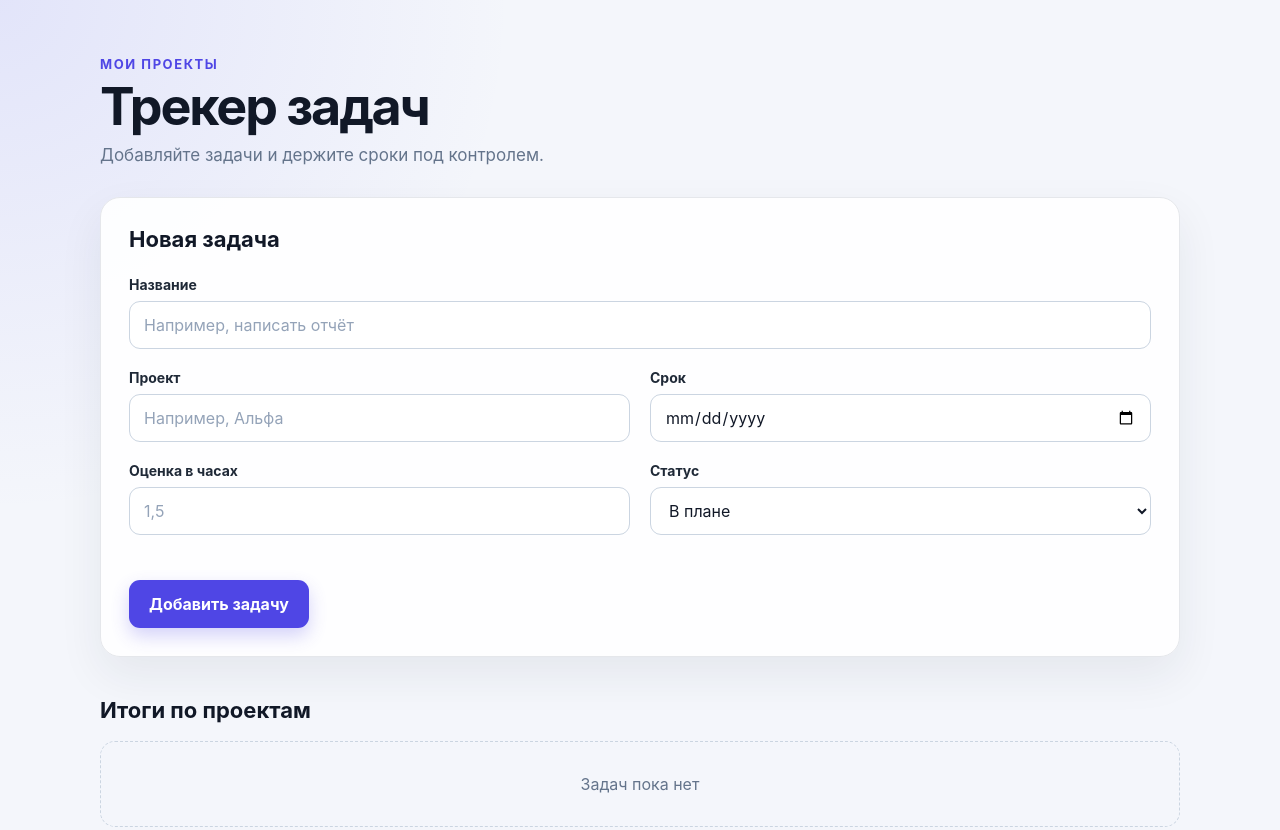
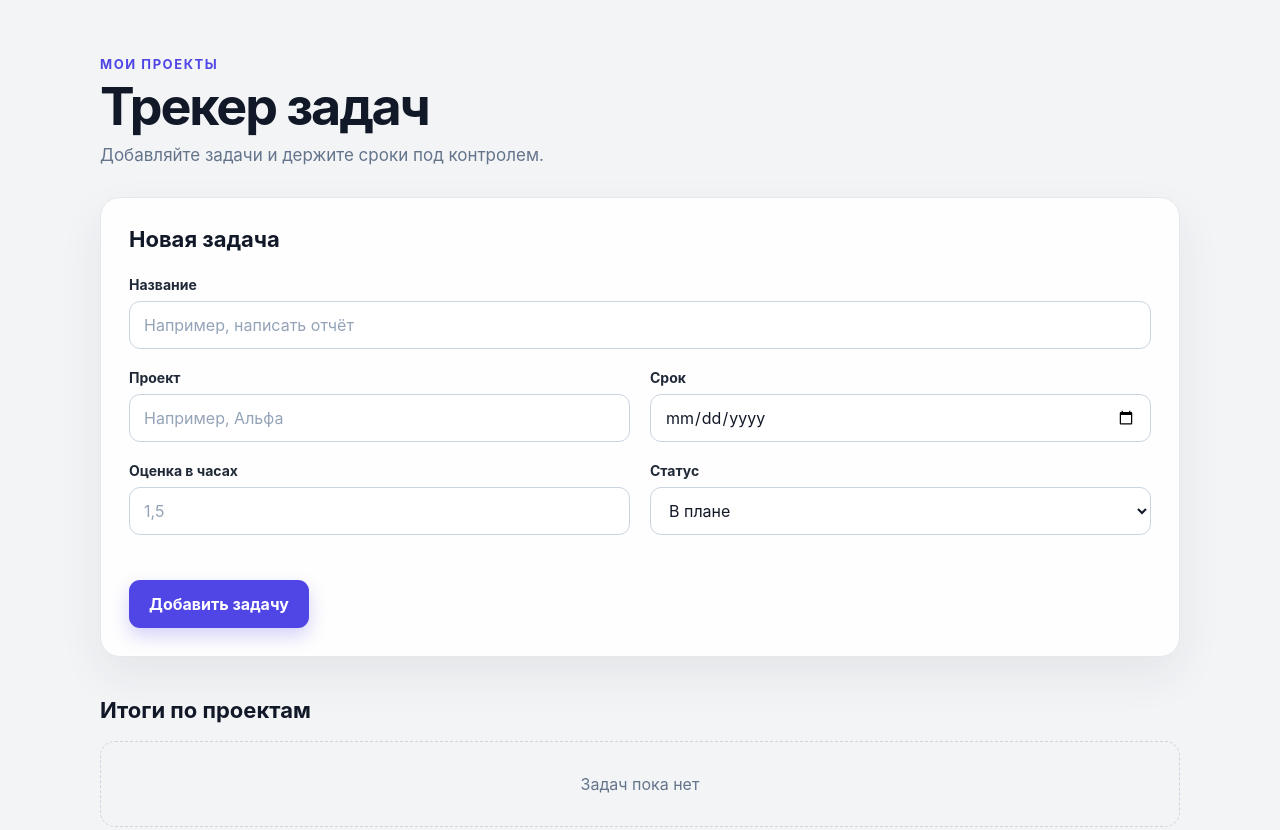
Before and after one commit to darkhanseitkazin-spec/Homework_24.11.2026, a plain HTML site: page index.html in a window 1280 px wide. Shown: the top 830 px of the page. Drawn offline with Linux system fonts and the light colour scheme.

```diff
--- a/styles.css
+++ b/styles.css
@@ -2,7 +2,7 @@
   color-scheme: light;
   font-family: Inter, -apple-system, BlinkMacSystemFont, "Segoe UI", sans-serif;
   color: #1f2937;
-  background: #f4f6fb;
+  background: #f3f4f6;
   font-synthesis: none;
 }
 
@@ -13,9 +13,7 @@
 body {
   min-width: 320px;
   margin: 0;
-  background:
-    radial-gradient(circle at top left, rgba(99, 102, 241, 0.12), transparent 32rem),
-    #f4f6fb;
+  background: #f3f4f6;
 }
 
 button,
```
